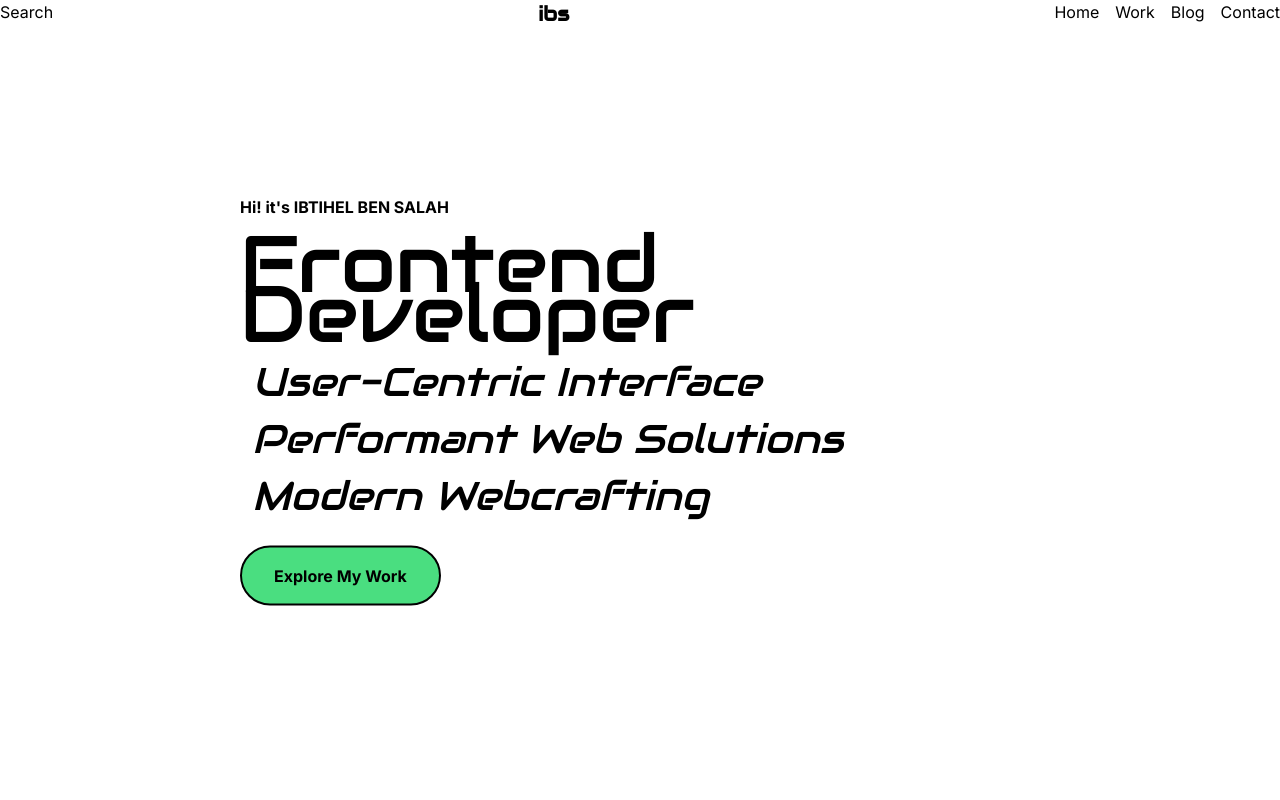
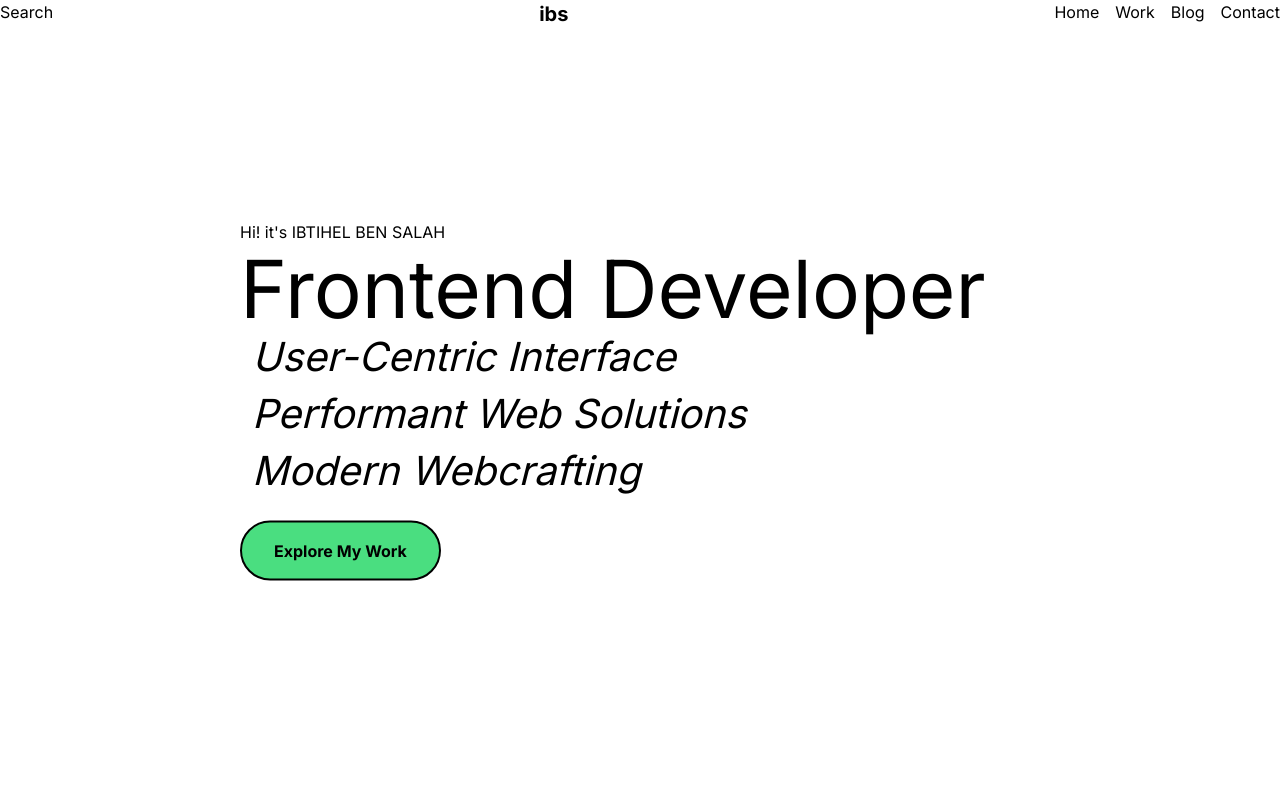
Before and after one commit to ibtihelbs/Ibtihelbensalah-next, a Next.js app: page / in a window 1280 px wide. Shown: the top 800 px of the page. Built offline with nearby package versions, Linux system fonts and the light colour scheme.

Commit message:
run production

```diff
--- a/app/DetailWork/[id]/page.tsx
+++ b/app/DetailWork/[id]/page.tsx
@@ -1,9 +1,5 @@
-"use client";
-import { useParams } from "next/navigation";
 const page = () => {
-  const params = useParams();
-  console.log(params);
-  return <div>{params.id}</div>;
+  return <div>hi</div>;
 };
 
 export default page;
--- a/app/componants/Contact.tsx
+++ b/app/componants/Contact.tsx
@@ -7,7 +7,7 @@ const Contact = () => {
       className="bg-main w-screen h-screen flex font-bold flex-col gap-8 items-center justify-center"
     >
       <div>
-        <h1 className="text-6xl">let's get in touch </h1>
+        <h1 className="text-6xl">let&apos;s get in touch </h1>
         <div className="flex gap-4 items-center justify-between">
           <h2 className="text-6xl">Click Bellow</h2>
           <BiArrowToBottom style={{ transform: "scale(3) rotate(50deg)" }} />
--- a/app/componants/Hero.tsx
+++ b/app/componants/Hero.tsx
@@ -21,7 +21,7 @@ const Hero = () => {
         whileInView={{ opacity: 1, transform: "translate(-50%, -50%)" }}
         transition={{ duration: 2 }}
       >
-        <h3>Hi! it's IBTIHEL BEN SALAH</h3>
+        <h3>Hi! it&apos;s IBTIHEL BEN SALAH</h3>
         <h1 className="text-[35px] leading-[20px] mt-4 mb-4   md:text-[80px]  md:leading-[50px] md:mt-5 md:mb-5 ">
           Frontend Developer
         </h1>
--- a/app/globals.css
+++ b/app/globals.css
@@ -1,4 +1,3 @@
-@import url("https://fonts.googleapis.com/css2?family=Audiowide&family=Poppins&display=swap");
 @tailwind base;
 html {
   scroll-behavior: smooth;
@@ -27,10 +26,3 @@ body {
   font-weight: 400;
   overflow-x: hidden;
 }
-h1,
-h2 {
-  font-family: "Audiowide", sans-serif;
-}
-h3 {
-  font-weight: bold;
-}
```
Also changed, not shown: .eslintrc.json.
